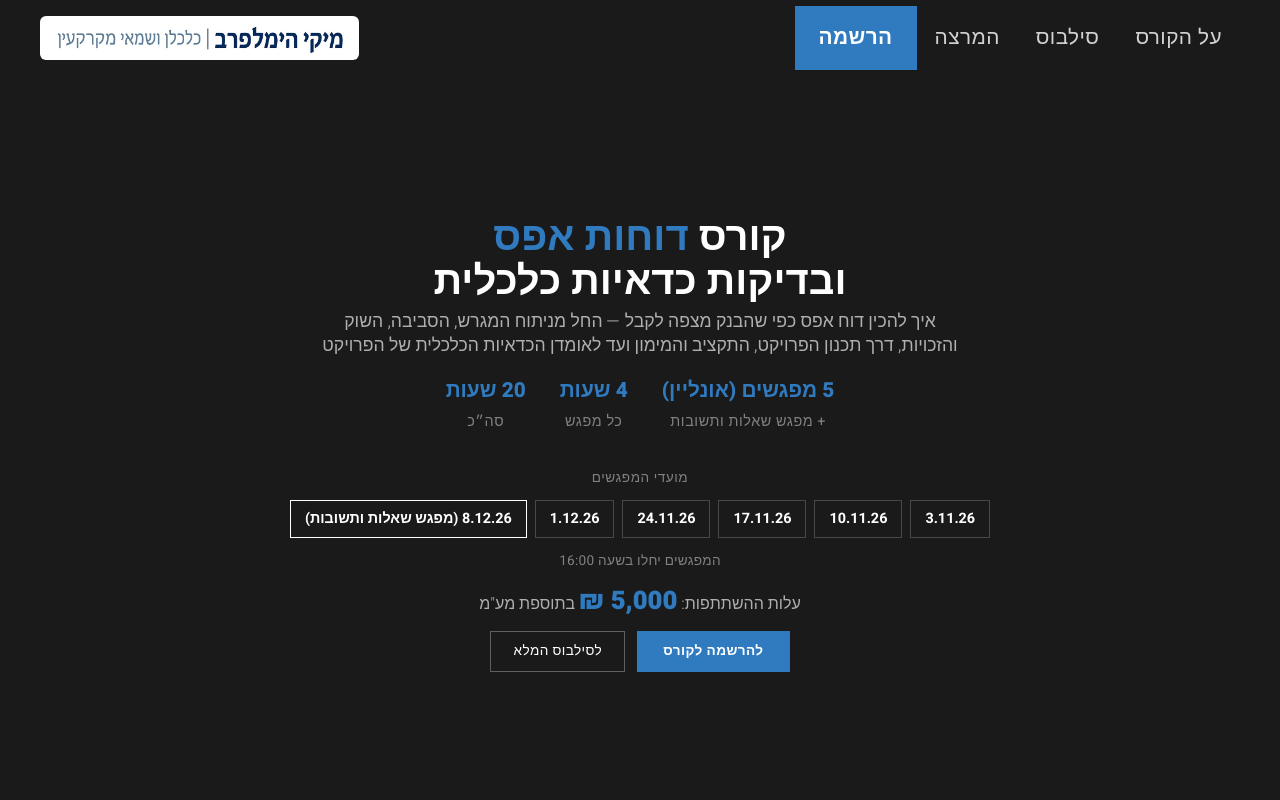
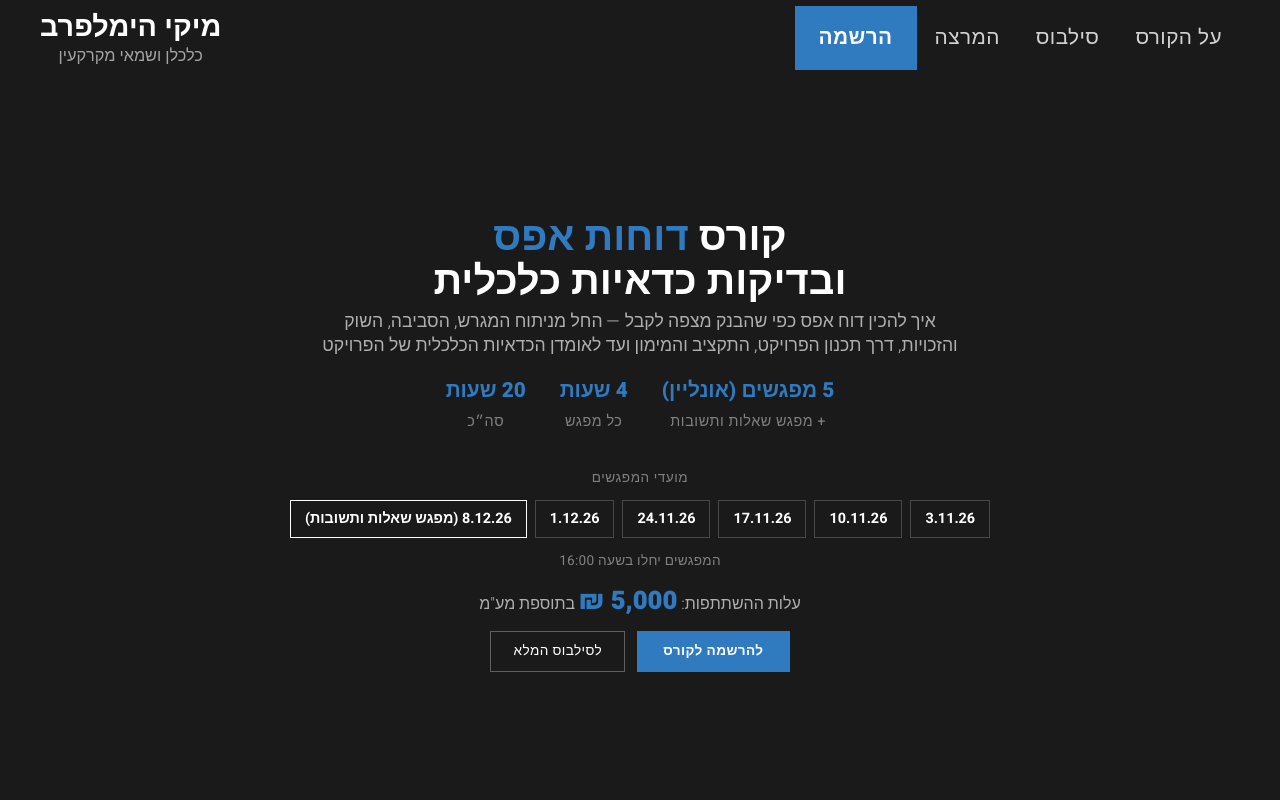
Before and after one commit to miki904/miki904.github.io, a plain HTML site: page course/index.html in a window 1280 px wide. Shown: the top 800 px of the page. Drawn offline with Linux system fonts and the light colour scheme.

Commit message:
Revert nav logo to original text title

```diff
--- a/course/index.html
+++ b/course/index.html
@@ -75,15 +75,6 @@ nav {
   font-size: 1.8rem;
   font-weight: 800;
   color: #fff;
-}
-.nav-logo {
-  display: block;
-  height: 44px;
-  max-width: 100%;
-  width: auto;
-  background: #fff;
-  padding: 6px 12px;
-  border-radius: 6px;
 }
 .nav-brand-tag {
   font-size: 1.02rem;
@@ -792,7 +783,7 @@ section { padding: 80px 40px; }
 
 <!-- NAV -->
 <nav>
-  <a href="#" class="nav-brand"><img src="logo.png" alt="מיקי הימלפרב | כלכלן ושמאי מקרקעין" class="nav-logo"></a>
+  <a href="#" class="nav-brand"><span class="nav-brand-name">מיקי הימלפרב</span><span class="nav-brand-tag">כלכלן ושמאי מקרקעין</span></a>
   <ul class="nav-links">
     <li><a href="#about">על הקורס</a></li>
     <li><a href="#syllabus">סילבוס</a></li>
```
